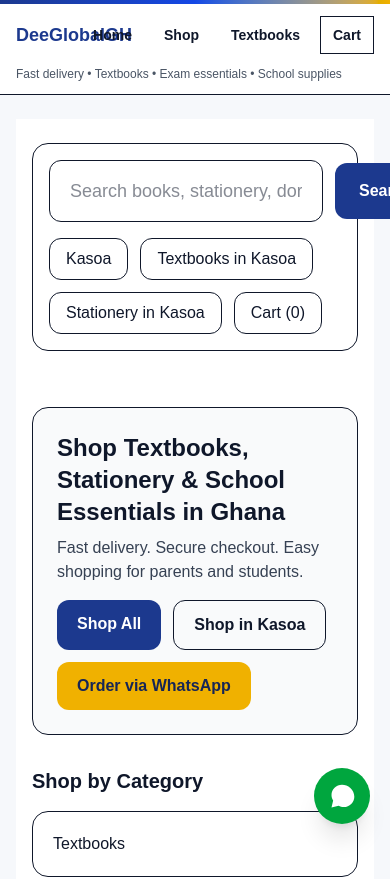
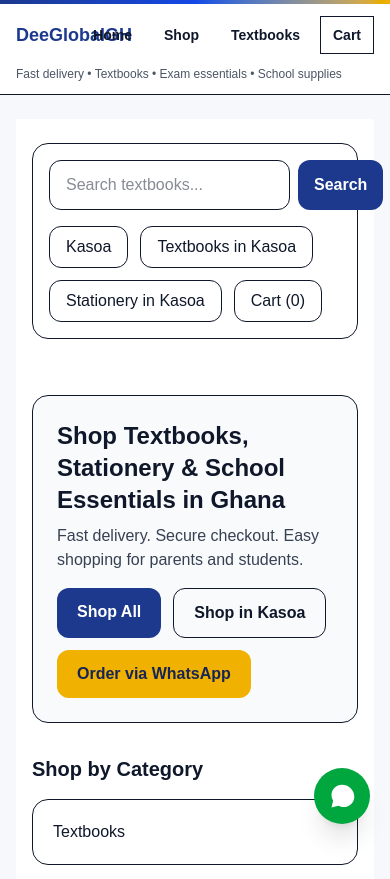
Before and after one commit to dlanquaye/deeglobalgh-website, a Next.js app: page / in a window 390 px wide. Shown: the top 879 px of the page. Built offline with nearby package versions, Linux system fonts and the light colour scheme; no server answers; the database is empty.

Commit message:
Post-deployment fixes: mobile UI, search improvements, Prisma Neon switch

```diff
--- a/app/HomeClient.tsx
+++ b/app/HomeClient.tsx
@@ -95,28 +95,20 @@ export default function HomeClient({
       <section className="mx-auto max-w-6xl px-4 py-6">
         <div className="rounded-2xl border bg-white p-4">
           <div className="flex items-center gap-3">
+            <form method="GET" action="/shop" className="flex gap-2">
   <input
     type="text"
-              placeholder="Search books, stationery, dorm items..."
-              value={search}
-              onChange={(e) => setSearch(e.target.value)}
-              onKeyDown={(e) => {
-                if (e.key === "Enter" && search.trim()) {
-                  router.push(`/shop?search=${encodeURIComponent(search)}`);
-                }
-              }}
-              className="flex-1 rounded-xl border px-5 py-4 text-lg outline-none focus:ring-2 focus:ring-blue-900"
+    name="search"
+    placeholder="Search textbooks..."
+    className="flex-1 border rounded-xl px-4 py-3"
   />
   <button
-              onClick={() => {
-                if (search.trim()) {
-                  router.push(`/shop?search=${encodeURIComponent(search)}`);
-                }
-              }}
-              className="rounded-xl bg-blue-900 px-6 py-4 font-bold text-white"
+    type="submit"
+    className="bg-blue-900 text-white px-4 py-3 rounded-xl font-bold"
   >
     Search
   </button>
+</form>
           </div>
 
           <div className="mt-4 flex flex-wrap gap-3">
--- a/app/shop/page.tsx
+++ b/app/shop/page.tsx
@@ -30,9 +30,18 @@ export default async function ShopPage({
         ...(keywords.length > 0
   ? keywords.map((word) => ({
       OR: [
-        { name: { contains: word } },
-        { brand: { contains: word } },
-        { tags: { has: word } },
+        {
+  name: {
+    contains: search,
+    mode: "insensitive",
+  },
+},
+{
+  brand: {
+    contains: search,
+    mode: "insensitive",
+  },
+},
       ],
     }))
   : []),
```
Lines whose indentation alone changed are shown as unchanged.
